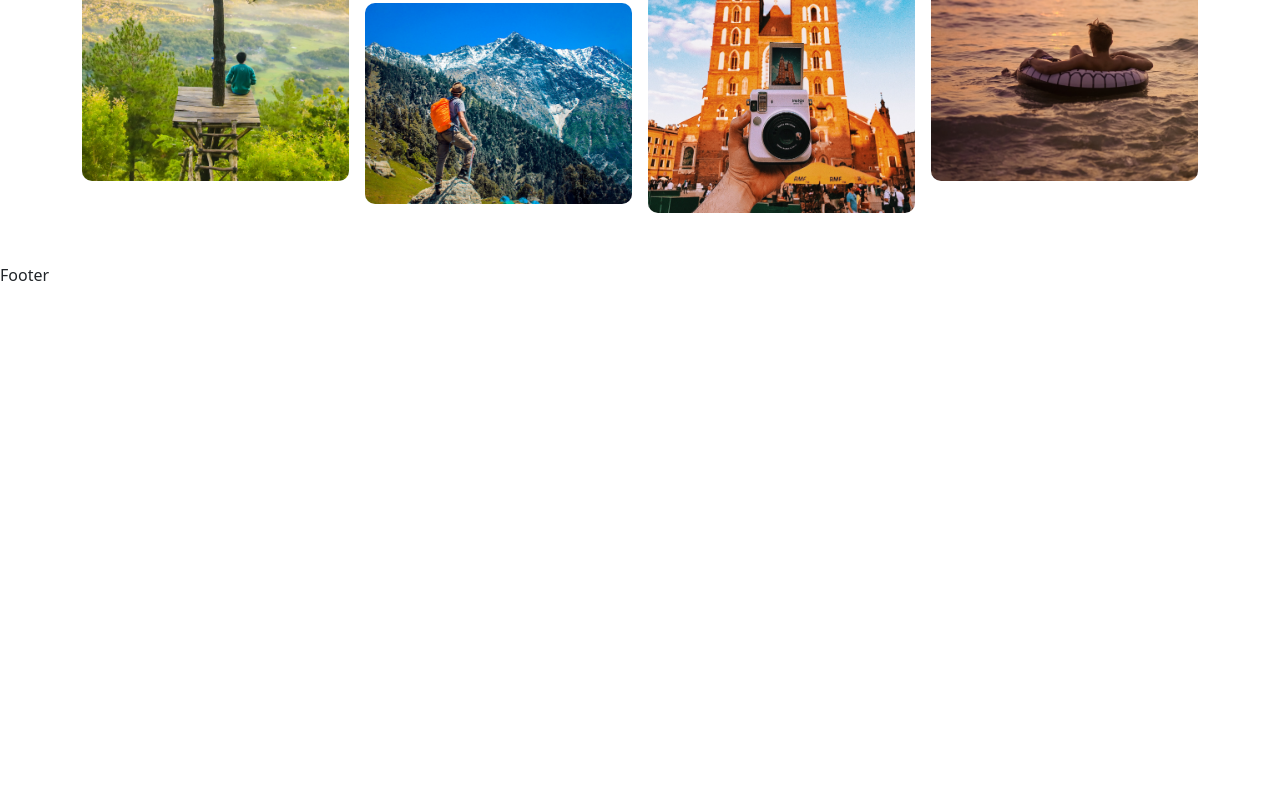
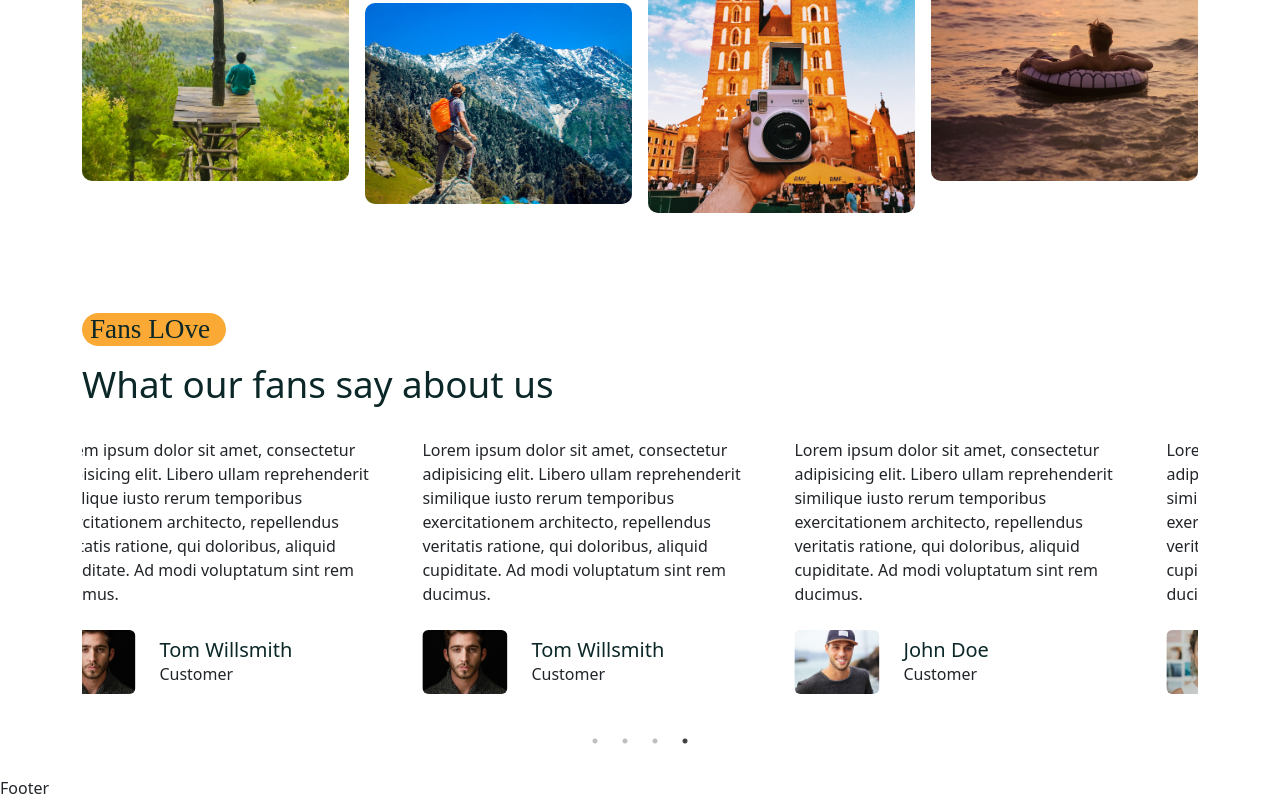
Before and after one commit to nandinidmn/Tour_Guru_Mern, a React (Create React App) app in the folder frontend/: page /home in a window 1280 px wide. Shown: the part 3049-3849 px from the top of the page. Before the commit the page ends 3336 px from the top, so only its background shows below. Built offline with nearby package versions, Linux system fonts and the light colour scheme; a web font is replaced by a local one.

Commit message:
added Testimonial Section

```diff
--- /dev/null
+++ b/frontend/src/components/Testimonial/Testimonial.jsx
@@ -0,0 +1,102 @@
+import React from 'react';
+import Slider from "react-slick";
+
+import ava01 from "../../assets/images/ava-1.jpg";
+import ava02 from "../../assets/images/ava-2.jpg";
+import ava03 from "../../assets/images/ava-3.jpg";
+
+const Testimonial = () => {
+    const settings = {
+        dots:true,
+        infinite: true,
+        autoplay: true,
+        speed: 1000,
+        swipeToSlide: true,
+        autoplaySpeed: 2000,
+        slidesToShow: 3,
+
+        responsive: [
+            {
+                breakpoints: 992,
+                settings: {
+                    slidesToShow: 2,
+                    slidesToScroll: 1,
+                    infinite: true,
+                    dots: true,
+                },
+            },
+            {
+                breakpoints: 576,
+                settings: {
+                    slidesToShow: 1,
+                    slidesToScroll: 1,
+                },
+            },
+        ]
+
+    }
+  return <Slider {...settings}>
+    <div className="testimonial py-4 px-3">
+        <p>Lorem ipsum dolor sit amet, consectetur adipisicing elit.
+            Libero ullam reprehenderit similique iusto rerum temporibus exercitationem architecto,
+            repellendus veritatis ratione, qui doloribus, aliquid cupiditate.
+            Ad modi voluptatum sint rem ducimus.
+        </p>
+        <div className="d-flex align-items-center gap-4 mt-3">
+            <img src={ava01} className='w-25 h-25 rounded-2' alt="" />
+            <div>
+                <h5 className='mb-0 mt-3'>John Doe</h5>
+                <p>Customer</p>
+            </div>
+        </div>
+    </div>
+
+    <div className="testimonial py-4 px-3">
+        <p>Lorem ipsum dolor sit amet, consectetur adipisicing elit.
+            Libero ullam reprehenderit similique iusto rerum temporibus exercitationem architecto,
+            repellendus veritatis ratione, qui doloribus, aliquid cupiditate.
+            Ad modi voluptatum sint rem ducimus.
+        </p>
+        <div className="d-flex align-items-center gap-4 mt-3">
+            <img src={ava02} className='w-25 h-25 rounded-2' alt="" />
+            <div>
+                <h5 className='mb-0 mt-3'>Lia Franklin</h5>
+                <p>Customer</p>
+            </div>
+        </div>
+    </div>
+
+    <div className="testimonial py-4 px-3">
+        <p>Lorem ipsum dolor sit amet, consectetur adipisicing elit.
+            Libero ullam reprehenderit similique iusto rerum temporibus exercitationem architecto,
+            repellendus veritatis ratione, qui doloribus, aliquid cupiditate.
+            Ad modi voluptatum sint rem ducimus.
+        </p>
+        <div className="d-flex align-items-center gap-4 mt-3">
+            <img src={ava03} className='w-25 h-25 rounded-2' alt="" />
+            <div>
+                <h5 className='mb-0 mt-3'>Tom Willsmith</h5>
+                <p>Customer</p>
+            </div>
+        </div>
+    </div>
+
+    <div className="testimonial py-4 px-3">
+        <p>Lorem ipsum dolor sit amet, consectetur adipisicing elit.
+            Libero ullam reprehenderit similique iusto rerum temporibus exercitationem architecto,
+            repellendus veritatis ratione, qui doloribus, aliquid cupiditate.
+            Ad modi voluptatum sint rem ducimus.
+        </p>
+        <div className="d-flex align-items-center gap-4 mt-3">
+            <img src={ava03} className='w-25 h-25 rounded-2' alt="" />
+            <div>
+                <h5 className='mb-0 mt-3'>Tom Willsmith</h5>
+                <p>Customer</p>
+            </div>
+        </div>
+    </div>
+  </Slider>
+
+}
+
+export default Testimonial
--- a/frontend/src/pages/Home.jsx
+++ b/frontend/src/pages/Home.jsx
@@ -13,6 +13,7 @@
 import ServiceList from '../services/ServiceList';
 import FeaturedTourList from '../components/Featured-tours/FeaturedTourList';
 import MasonryImagesGallery from '../components/Image-gallery/MasonryImagesGallery';
+import Testimonial from '../components/Testimonial/Testimonial';
 
 const Home = () => {
   return <>
@@ -140,6 +141,23 @@
     </Container>
   </section>
   {/* ---------- Gallery Section end ----------- */}
+
+
+  {/* ---------- Testimonial Section starts ----------- */}
+  <section>
+    <Container>
+      <Row>
+        <Col lg = "12">
+            <Subtitle subtitle={'Fans LOve'} />
+            <h2 className='testimonial__title'>What our fans say about us</h2>
+        </Col>
+        <Col lg = "12">
+          <Testimonial/>
+        </Col>
+      </Row>
+    </Container>
+  </section>
+  {/* ---------- Testimonial Section end ----------- */}
   </>
 }
 
--- a/frontend/src/styles/home.css
+++ b/frontend/src/styles/home.css
@@ -114,3 +114,9 @@
 .masonry__img:hover {
    transform: scale(1.1);
 }
+
+/* css for Testimonial section */
+.testimonial__title {
+   font-size: 2.3rem;
+   margin-top: 1rem;
+}
```
